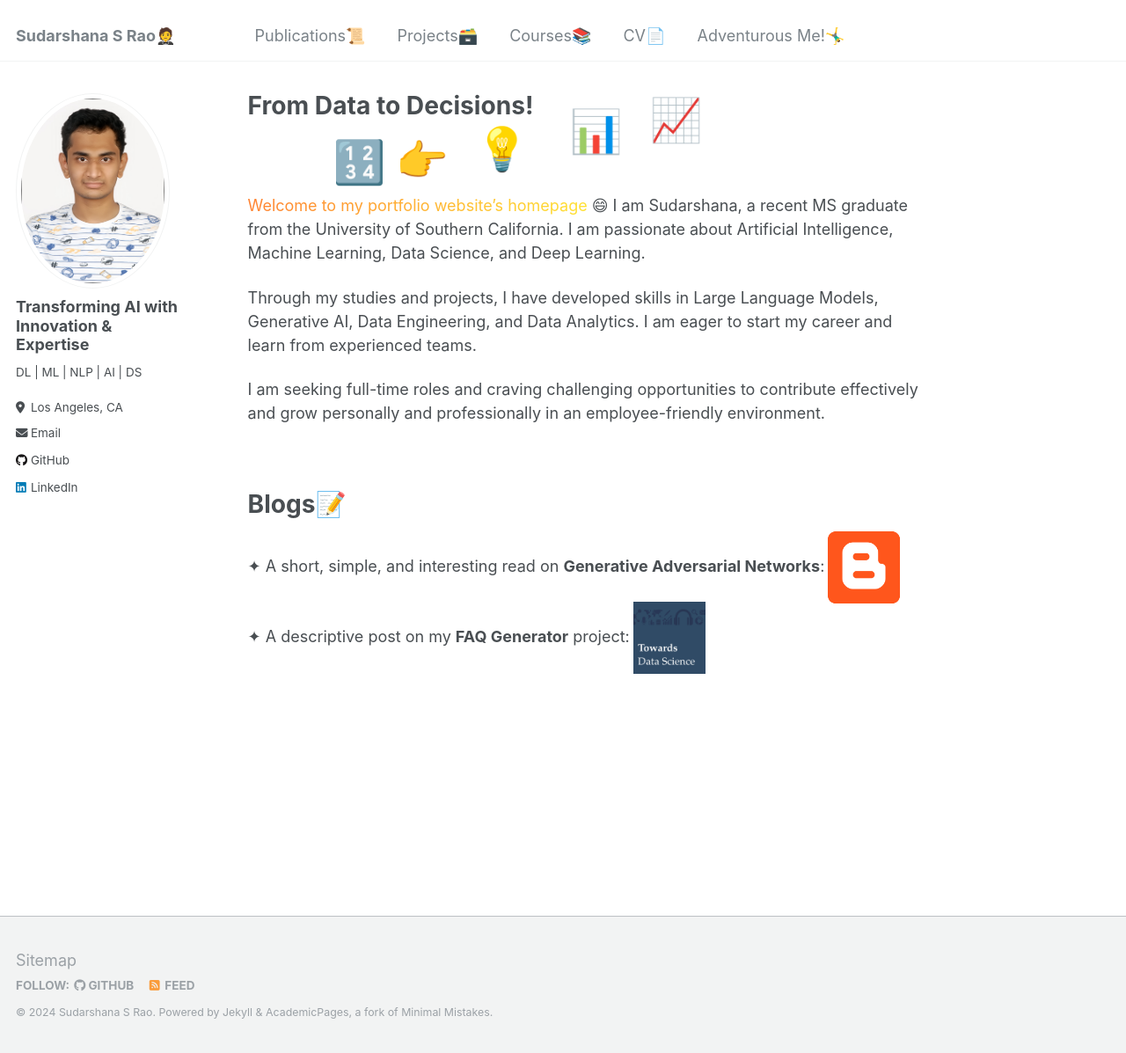
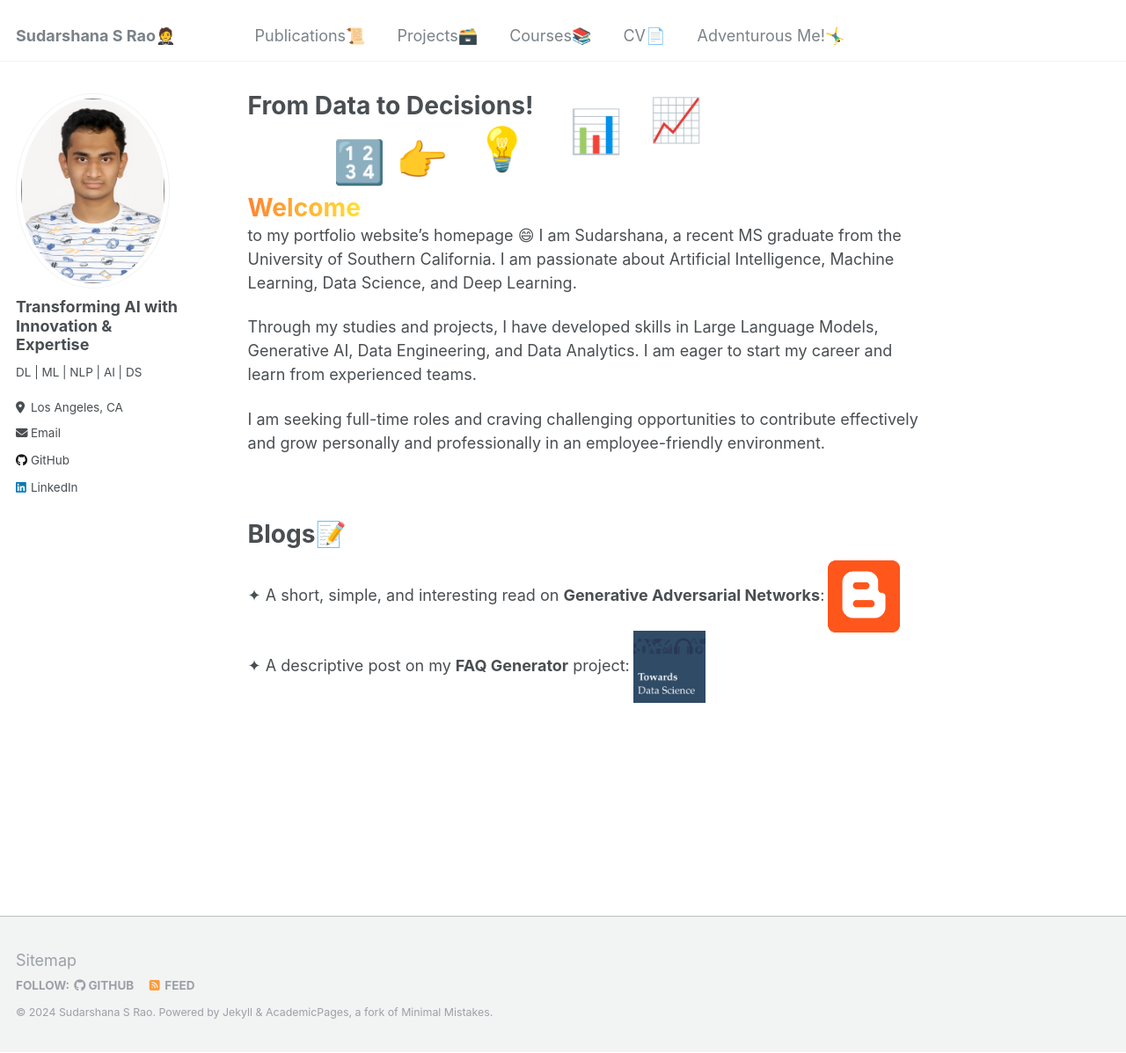
Before and after one commit to SudarshanaSRao/SudarshanaSRao.github.io, a Jekyll site: the page built from _pages/about.md, in a window 1280 px wide and 1197 px high. Shown: the whole window at 88% size. Built offline with Jekyll 4.4.1, drawn with Linux system fonts in a browser that asks for light colours.

Commit message:
Update about.md

```diff
--- a/_pages/about.md
+++ b/_pages/about.md
@@ -46,7 +46,7 @@
 }
 </style>
 
-<span class="usc">Welcome to my portfolio website's homepage</span> 😄 I am Sudarshana, a recent MS graduate from the University of Southern California. I am passionate about Artificial Intelligence, Machine Learning, Data Science, and Deep Learning.
+<h1 class="usc">Welcome</h1> to my portfolio website's homepage 😄 I am Sudarshana, a recent MS graduate from the University of Southern California. I am passionate about Artificial Intelligence, Machine Learning, Data Science, and Deep Learning.
   <style>
     @keyframes usc-colors {
       0% {
```
